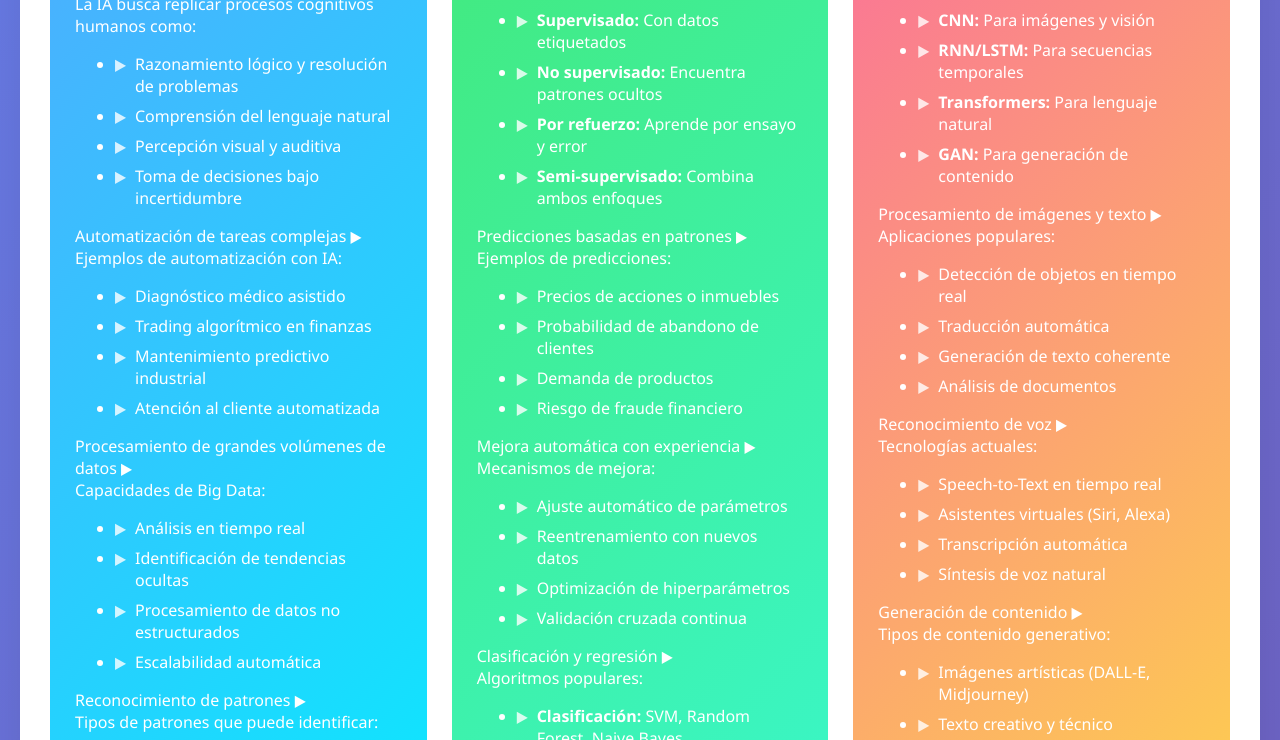
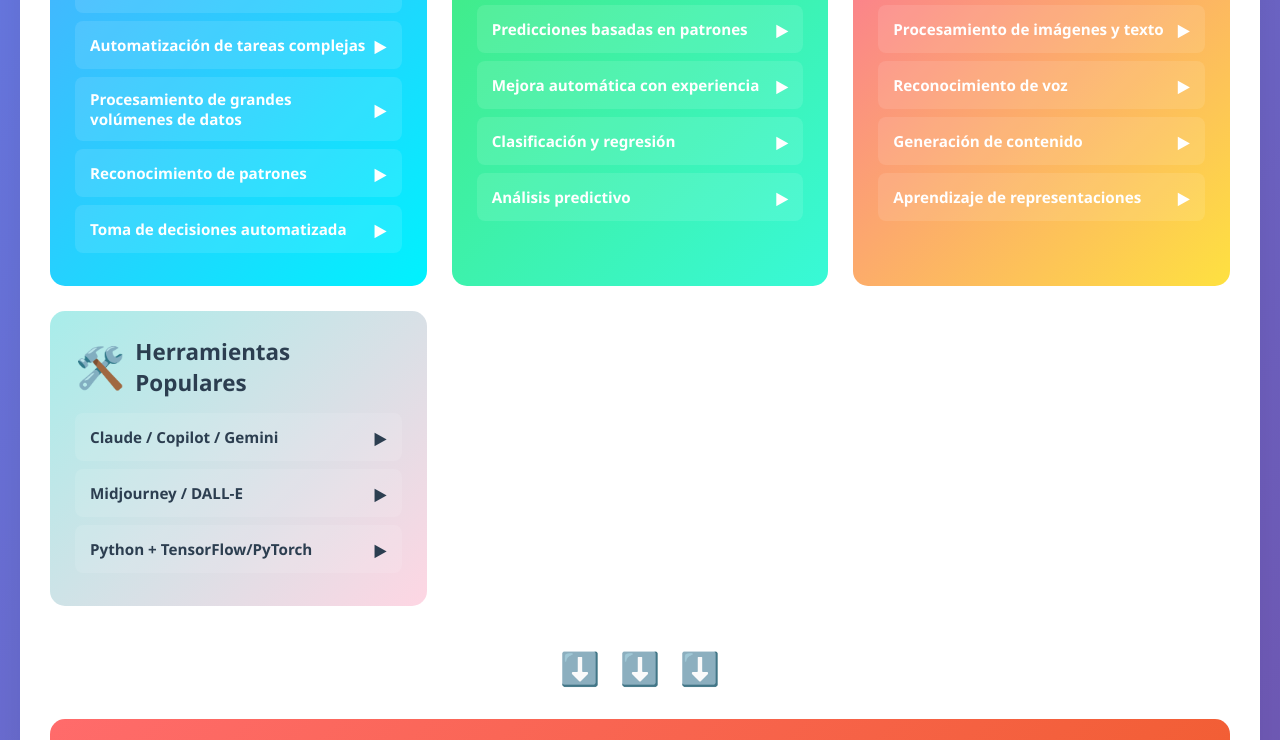
Before and after one commit to Malibu54/Contenido, a plain HTML site: page index.html in a window 1280 px wide. Shown: the part 385-1125 px from the top of the page. Drawn offline with Linux system fonts and the light colour scheme.

Commit message:
Update style.css

```diff
--- a/style.css
+++ b/style.css
@@ -89,21 +89,74 @@ body {
      margin: 0;
  }
 
-.concept-list li {
+ .concept-item {
+     margin: 8px 0;
+     border-radius: 8px;
+     overflow: hidden;
+     background: rgba(255, 255, 255, 0.1);
+     transition: all 0.3s ease;
+ }
+
+ .concept-header {
+     padding: 12px 15px;
+     cursor: pointer;
+     display: flex;
+     align-items: center;
+     justify-content: space-between;
+     user-select: none;
+     transition: background-color 0.3s ease;
+ }
+
+ .concept-header:hover {
+     background: rgba(255, 255, 255, 0.1);
+ }
+
+ .concept-title {
+     font-weight: 600;
+     font-size: 0.95em;
+ }
+
+ .expand-icon {
+     transition: transform 0.3s ease;
+     font-size: 1.1em;
+ }
+
+ .concept-item.expanded .expand-icon {
+     transform: rotate(90deg);
+ }
+
+ .concept-content {
+     max-height: 0;
+     overflow: hidden;
+     transition: max-height 0.3s ease;
+     background: rgba(0, 0, 0, 0.1);
+ }
+
+ .concept-item.expanded .concept-content {
+     max-height: 200px;
+ }
+
+ .concept-details {
+     padding: 15px;
+     font-size: 0.9em;
+     line-height: 1.5;
+ }
+
+ .concept-details ul {
      margin: 8px 0;
      padding-left: 20px;
-    position: relative;
  }
 
-.concept-list li:before {
-    content: "▶";
-    position: absolute;
-    left: 0;
-    color: rgba(255, 255, 255, 0.8);
+ .concept-details li {
+     margin: 5px 0;
  }
 
-.tools .concept-list li:before {
-    color: #7f8c8d;
+ .tools .concept-header {
+     color: #2c3e50;
+ }
+
+ .tools .concept-details {
+     color: #34495e;
  }
 
  .warning-section {
```
Lines whose indentation alone changed are shown as unchanged.
